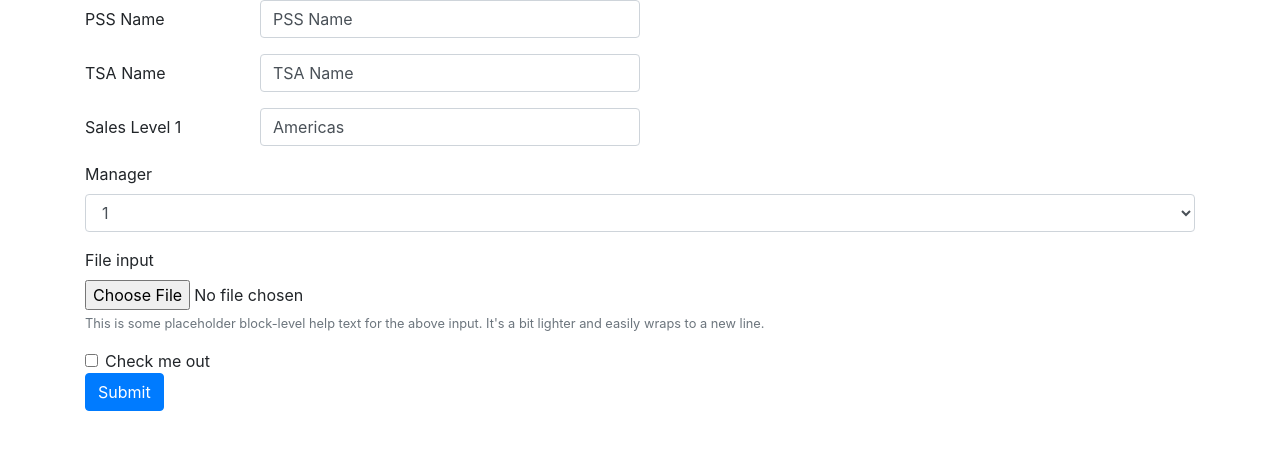
After one commit to jpisano99/MyTemplate, a Flask app: page /input in a window 1280 px wide. The commit adds this page. Shown: the top 450 px of the page. Run offline with Flask 2, Linux system fonts and the light colour scheme; parts of the project's set-up code (start-up, migrations or seed data) failed here and were passed over; some libraries are stand-ins or nearby versions.

```diff
--- a/application/templates/404.html
+++ b/application/templates/404.html
@@ -10,9 +10,9 @@
                     Sorry, an error has occurred, Requested page not found!
                 </div>
                 <div class="error-actions">
-                    <a href="https://www.w3schools.com/" class="btn btn-primary btn-lg"><span class="glyphicon glyphicon-home"></span> Take Me Home </a>
+                    <a href="https://www.w3schools.com/" class="btn btn-primary btn-lg"><span class="glyphicon glyphicon-home"></span> Call Support </a>
                     <p></p>
-                    <a href= "{{ url_for('index') }}" class="btn btn-default btn-lg"><span class="glyphicon glyphicon-envelope"></span> Call Support </a>
+                    <a href= "{{ url_for('index') }}" class="btn btn-default btn-lg"><span class="glyphicon glyphicon-envelope"></span> Take Me Home </a>
                 </div>
             </div>
         </div>
--- a/application/templates/500.html
+++ b/application/templates/500.html
@@ -10,9 +10,9 @@
                     Sorry, an error has occurred, Server Error!
                 </div>
                 <div class="error-actions">
-                    <a href="https://www.w3schools.com/" class="btn btn-primary btn-lg"><span class="glyphicon glyphicon-home"></span> Take Me Home </a>
+                    <a href="https://www.w3schools.com/" class="btn btn-primary btn-lg"><span class="glyphicon glyphicon-home"></span> Call Support </a>
                     <p></p>
-                    <a href= "{{ url_for('index') }}" class="btn btn-default btn-lg"><span class="glyphicon glyphicon-envelope"></span> Call Support </a>
+                    <a href= "{{ url_for('index') }}" class="btn btn-default btn-lg"><span class="glyphicon glyphicon-envelope"></span> Take Me Home </a>
                 </div>
             </div>
         </div>
--- /dev/null
+++ b/application/templates/input.html
@@ -0,0 +1,78 @@
+<!DOCTYPE html>
+<html lang="en">
+<head>
+    <meta charset="UTF-8">
+    <meta name="viewport" content="width=device-width, initial-scale=1, shrink-to-fit=no">
+
+    <!--Bootstrap 4 and FontAwesome CDN css files-->
+    <!--<link rel="stylesheet" href="https://maxcdn.bootstrapcdn.com/bootstrap/4.0.0/css/bootstrap.min.css" integrity="sha384-Gn5384xqQ1aoWXA+058RXPxPg6fy4IWvTNh0E263XmFcJlSAwiGgFAW/dAiS6JXm" crossorigin="anonymous">-->
+    <!--<link rel="stylesheet" href= "https://maxcdn.bootstrapcdn.com/font-awesome/4.7.0/css/font-awesome.min.css">-->
+
+    <!--Bootstrap 4 and FontAwesome LOCAL css files-->
+    <!--NOTE: local FontAwesome requires Fonts to be loaded also-->
+    <link rel="stylesheet" href= "../static/css/bootstrap.min.css">
+    <link rel="stylesheet" href= "../static/css/font-awesome.min.css">
+
+    <title>Tetration Analytics</title>
+</head>
+
+<body>
+    <div class="container">
+        <form action = "/add_name" method = "POST">
+
+            <div class="form-group row">
+                <label for="pss_name" class="col-2 col-form-label">PSS Name</label>
+                <input class="col-4 form-control" type="text" value="PSS Name" name="pss_name" id="pss_name">
+            </div>
+            <div class="form-group row">
+                <label for="tsa_name" class="col-2 col-form-label">TSA Name</label>
+                <input class="col-4 form-control" type="text" value="TSA Name" name="tsa_name" id="tsa_name">
+            </div>
+            <div class="form-group row">
+                <label for="sales_level_1" class="col-2 col-form-label">Sales Level 1</label>
+                <input class="col-4 form-control" type="text" value="Americas" id="sales_level_1">
+            </div>
+
+          <div class="form-group">
+            <label for="manager">Manager</label>
+            <select class="form-control" id="manager">
+              <option>1</option>
+              <option>2</option>
+              <option>3</option>
+              <option>4</option>
+              <option>5</option>
+            </select>
+          </div>
+
+
+          <div class="form-group">
+            <label for="exampleInputFile">File input</label>
+            <input type="file" class="form-control-file" id="exampleInputFile" aria-describedby="fileHelp">
+            <small id="fileHelp" class="form-text text-muted">This is some placeholder block-level help text for the above input. It's a bit lighter and easily wraps to a new line.</small>
+          </div>
+
+          <div class="form-check">
+            <label class="form-check-label">
+              <input type="checkbox" class="form-check-input">
+              Check me out
+            </label>
+          </div>
+
+          <button type="submit" name="BtnClick" value="Done" class="btn btn-primary">Submit</button>
+        </form>
+    </div>
+
+
+    <!-- Use CDN copies of Bootstrap 4 and jquey files to allow Pycharm Autocomplete to work -->
+    <!-- jQuery first, then Popper.js, then Bootstrap JS -->
+    <!--<script src="https://code.jquery.com/jquery-3.2.1.slim.min.js" integrity="sha384-KJ3o2DKtIkvYIK3UENzmM7KCkRr/rE9/Qpg6aAZGJwFDMVNA/GpGFF93hXpG5KkN" crossorigin="anonymous"></script>-->
+    <!--<script src="https://cdnjs.cloudflare.com/ajax/libs/popper.js/1.12.9/umd/popper.min.js" integrity="sha384-ApNbgh9B+Y1QKtv3Rn7W3mgPxhU9K/ScQsAP7hUibX39j7fakFPskvXusvfa0b4Q" crossorigin="anonymous"></script>-->
+    <!--<script src="https://maxcdn.bootstrapcdn.com/bootstrap/4.0.0/js/bootstrap.min.js" integrity="sha384-JZR6Spejh4U02d8jOt6vLEHfe/JQGiRRSQQxSfFWpi1MquVdAyjUar5+76PVCmYl" crossorigin="anonymous"></script>-->
+
+    <!--Use LOCAL copies of Bootstrap 4 and jquey files to allow Pycharm Autocomplete to work-->
+    <script src="../static/js/jquery-3.1.0.min.js"> </script>
+    <script src="https://cdnjs.cloudflare.com/ajax/libs/popper.js/1.12.9/umd/popper.min.js" integrity="sha384-ApNbgh9B+Y1QKtv3Rn7W3mgPxhU9K/ScQsAP7hUibX39j7fakFPskvXusvfa0b4Q" crossorigin="anonymous"></script>
+    <script src="../static/js/bootstrap.min.js"> </script>
+
+</body>
+</html>
--- a/application/views.py
+++ b/application/views.py
@@ -11,23 +11,35 @@ def index():
         print('Got a GET: ', request.get_data())
 
     coverages = Coverage.newest_name(12)
-    print(type(coverages))
     return render_template('index.html', coverages=coverages)
+
+
+@application.route('/list', methods=['GET', 'POST'])
+def list():
+    if request.method == 'POST':
+        print('Got a POST: ', request.get_data())
+    elif request.method == 'GET':
+        print('Got a GET: ', request.get_data())
+
+    coverages = Coverage.newest_name(12)
+    return render_template('list.html', coverages=coverages)
 
 
 @application.route('/input', methods=['GET', 'POST'])
 def input():
-    coverages = [1,2,3,4]
-    return render_template('input.html', coverages=coverages)
+    if request.method == 'POST':
+        print('Got a POST: ', request.get_data())
+    elif request.method == 'GET':
+        print('Got a GET: ', request.get_data())
+
+    return render_template('input.html')
 
 
 @application.errorhandler(404)
 def page_not_found(e):
-    print('404 error')
     return render_template('404.html'),404
 
 
 @application.errorhandler(500)
 def server_error(e):
-    print('500 error')
     return render_template('500.html'),500
```
Also changed, not shown: application/templates/index.html (+40 -13 lines), application/templates/list.html (added, +31 -0 lines).
